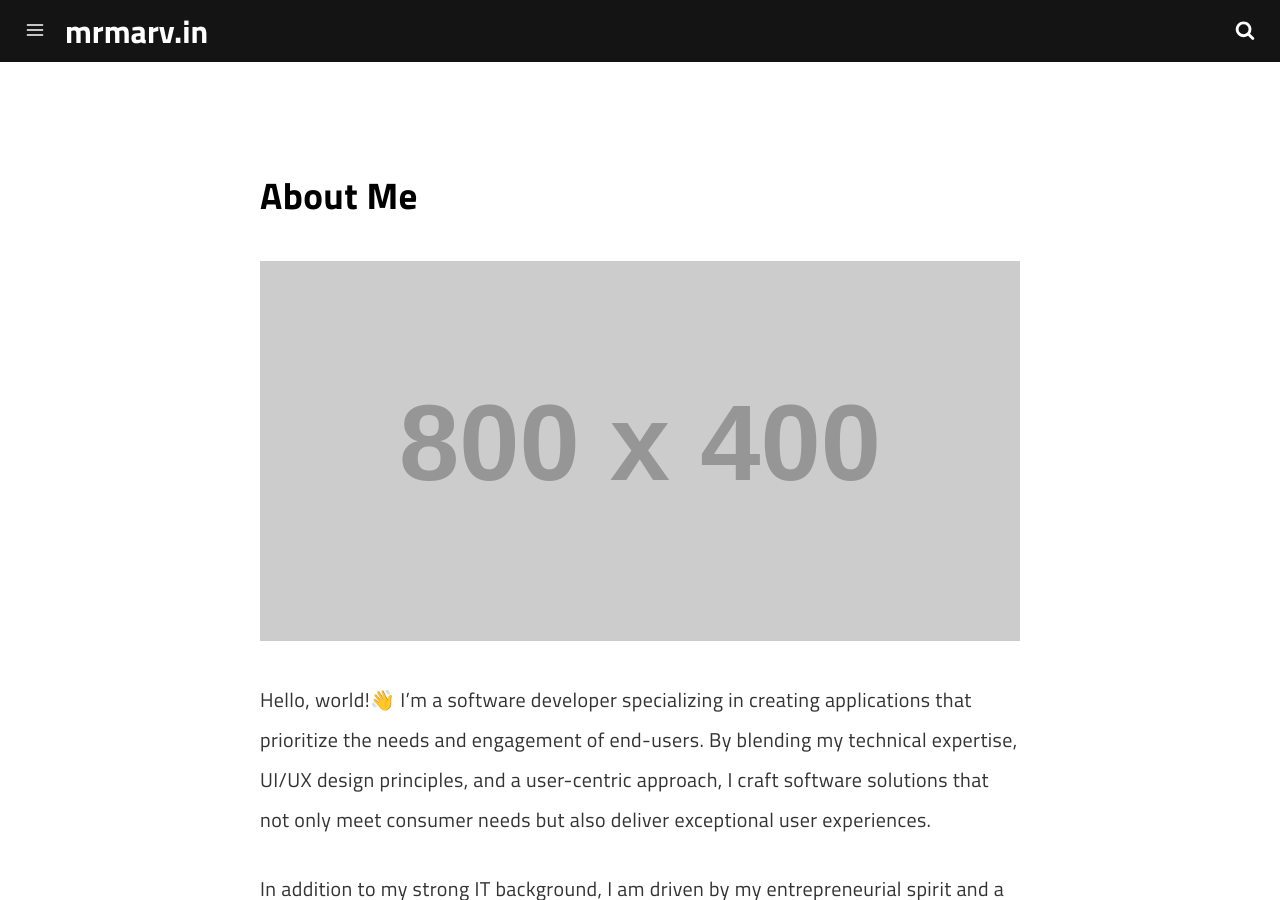
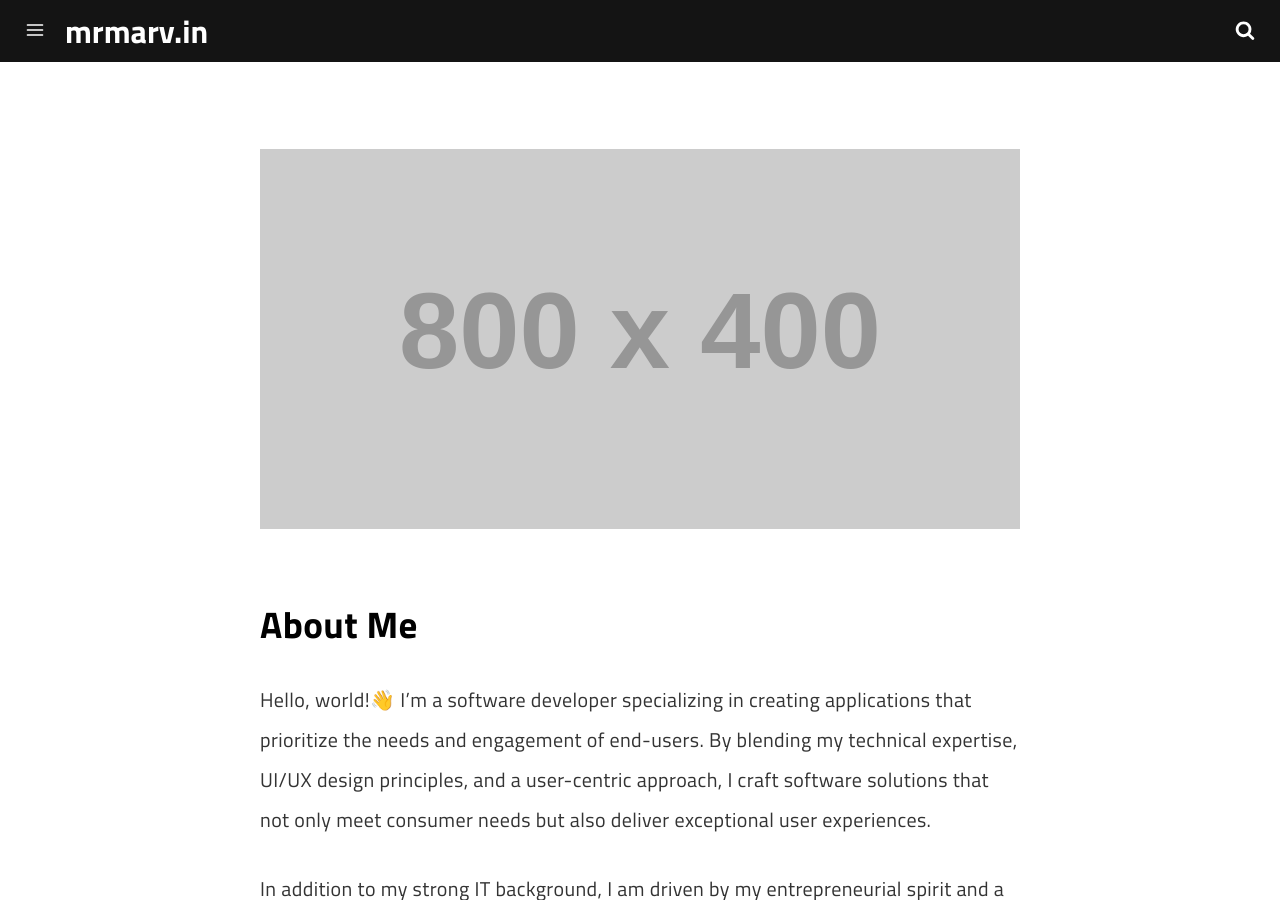
Before and after one commit to marv0/marv0.github.io, a Jekyll site: the page built from pages/about.md, in a window 1280 px wide and 900 px high. Built offline with Jekyll 4.4.1, drawn with Linux system fonts in a browser that asks for light colours; a script that is not in the unit is left out.

```diff
--- a/pages/about.md
+++ b/pages/about.md
@@ -7,9 +7,9 @@ description: Some description.
 permalink: /about/
 ---
 
+![placeholder](https://placehold.it/800x400 "Large example image")
+
 ## About Me
-
-![placeholder](https://placehold.it/800x400 "Large example image")
 
 Hello, world!👋 I'm a software developer specializing in creating applications that prioritize the needs and engagement of end-users. By blending my technical expertise, UI/UX design principles, and a user-centric approach, I craft software solutions that not only meet consumer needs but also deliver exceptional user experiences.
 
```
